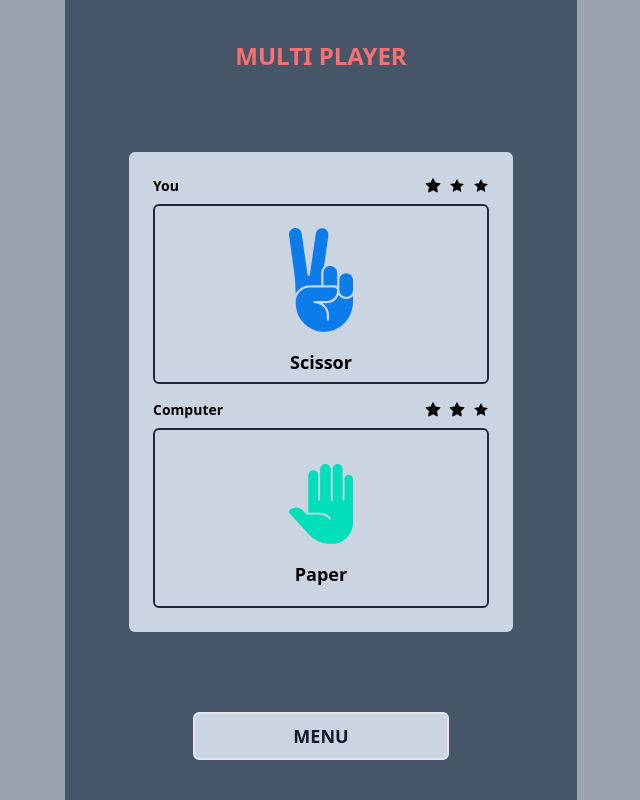
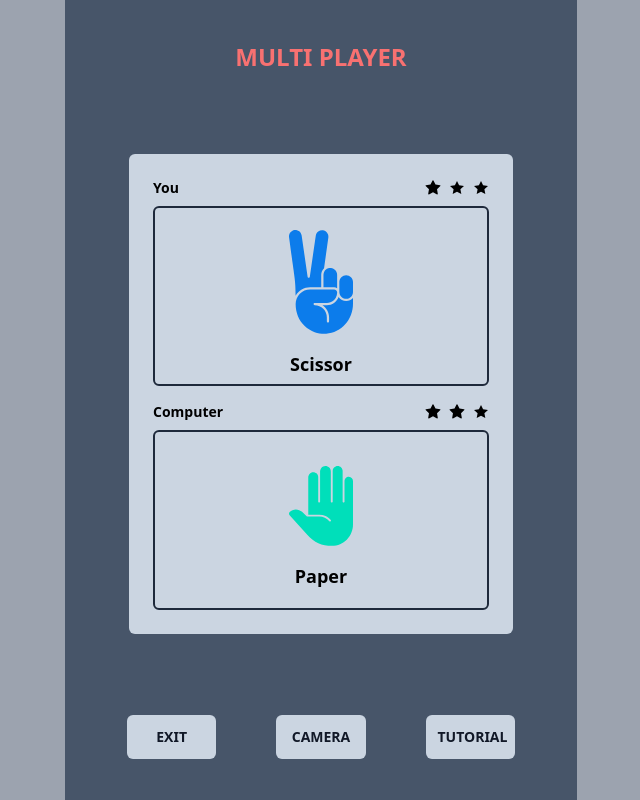
Before and after one commit to MSeptianJ/hompimpah-object-detection, a React (Vite) app: page /multi in a window 1280 px wide. Shown: the whole page, without its empty margins (319-959 px from the left). Built offline with nearby package versions, Linux system fonts and the light colour scheme.

Commit message:
Add Game Menu to Single and Multi Page

```diff
--- /dev/null
+++ b/src/components/GameMenu.jsx
@@ -0,0 +1,38 @@
+const GameMenu = () => {
+	const handleGoBack = () => {
+		console.log('Back');
+	};
+	const handleDisplayCam = () => {
+		console.log('Camera');
+	};
+	const handleTutorial = () => {
+		console.log('Tutorial');
+	};
+
+	return (
+		<div className=" mx-auto flex w-full max-w-md items-center justify-around text-center">
+			<button
+				onClick={handleGoBack}
+				className=" block w-1/5 cursor-pointer rounded-md bg-slate-300 p-3 text-sm font-bold uppercase text-gray-900 transition-all hover:bg-opacity-40"
+			>
+				Exit
+			</button>
+			<button
+				onClick={handleDisplayCam}
+				className=" block w-1/5 cursor-pointer rounded-md bg-slate-300 p-3 text-sm font-bold uppercase text-gray-900 transition-all hover:bg-opacity-40"
+			>
+				Camera
+			</button>
+			<button
+				onClick={handleTutorial}
+				className=" block w-1/5 cursor-pointer rounded-md bg-slate-300 p-3 text-sm font-bold uppercase text-gray-900 transition-all hover:bg-opacity-40"
+			>
+				Tutorial
+			</button>
+		</div>
+	);
+};
+
+GameMenu.propTypes = {};
+
+export default GameMenu;
--- a/src/routes/multi/index.jsx
+++ b/src/routes/multi/index.jsx
@@ -1,4 +1,4 @@
-import BtnMenu from '../../components/BtnMenu';
+import GameMenu from '../../components/GameMenu';
 import TitlePage from '../../components/TitlePage';
 import MultiContent from './components/MultiContent';
 
@@ -23,7 +23,7 @@ const Multi = () => {
 				</div>
 			</div>
 
-			<BtnMenu />
+			<GameMenu />
 		</div>
 	);
 };
--- a/src/routes/single/index.jsx
+++ b/src/routes/single/index.jsx
@@ -1,4 +1,4 @@
-import BtnMenu from '../../components/BtnMenu';
+import GameMenu from '../../components/GameMenu';
 import TitlePage from '../../components/TitlePage';
 import SingleContent from './components/SingleContent';
 
@@ -23,7 +23,7 @@ const Single = () => {
 				</div>
 			</div>
 
-			<BtnMenu />
+			<GameMenu />
 		</div>
 	);
 };
```
Also changed, not shown: 1 other file (tests, documents, lock files or other folders).
